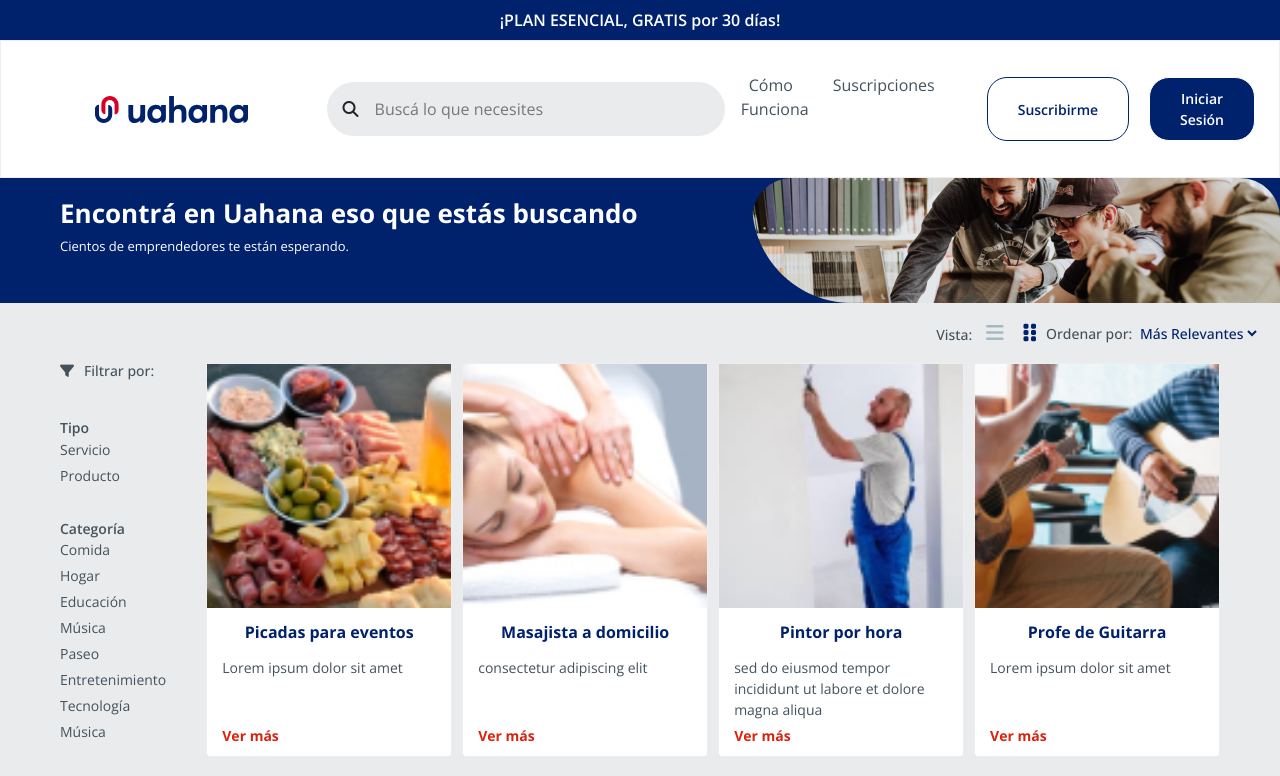
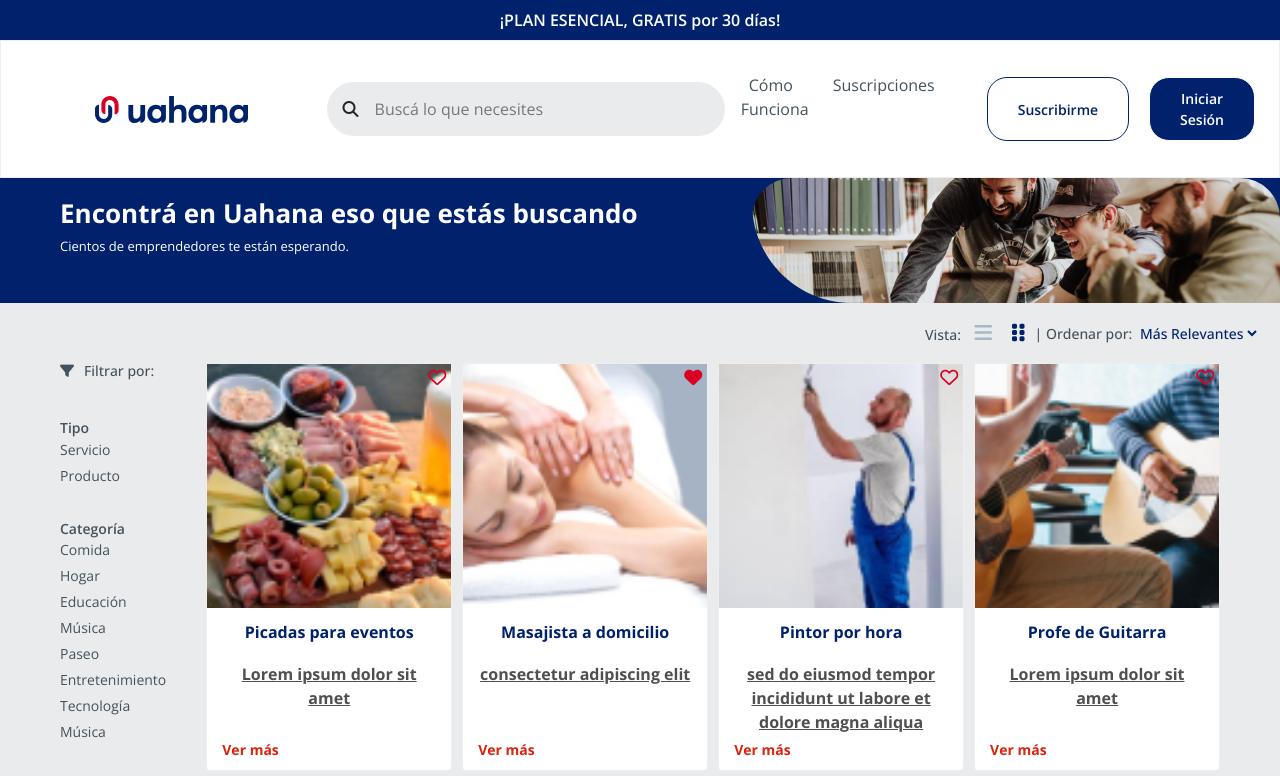
Before and after one commit to leilagattas/uahana, an Angular app in the folder Uahana/: page /busqueda in a window 1280 px wide. Shown: the top 776 px of the page. Built offline with nearby package versions, Linux system fonts and the light colour scheme.

Commit message:
CompletadoBusqueda

```diff
--- a/Uahana/src/app/components/busqueda/busqueda.component.css
+++ b/Uahana/src/app/components/busqueda/busqueda.component.css
@@ -61,6 +61,7 @@ h4 {
 
 .rdo-busqueda {
     width: 90%;
+    margin-bottom: 100px;
 }
 
 .vista {
--- a/Uahana/src/app/components/busqueda/busqueda.component.html
+++ b/Uahana/src/app/components/busqueda/busqueda.component.html
@@ -12,7 +12,7 @@
             <i [ngClass]="gridView? 'fa-solid fa-grip-vertical selectedI': 'fa-solid fa-grip-vertical'"
                 (click)="changeDisplay('grid')"></i>
         </h3>
-        <h3>Ordenar por: <select name="" id="">
+        <h3>| Ordenar por: <select name="" id="">
                 <option value="">Más Relevantes</option>
             </select></h3>
     </div>
--- a/Uahana/src/app/components/busqueda/rdo-busqueda/rdo-busqueda.component.css
+++ b/Uahana/src/app/components/busqueda/rdo-busqueda/rdo-busqueda.component.css
@@ -28,6 +28,16 @@ h5 {
     display: flex;
     background-color: white;
     margin-bottom: 20px;
+}
+
+/* .divList:hover, */
+.divGrid:hover {
+    cursor: pointer;
+}
+
+/* .cardList:hover, */
+.card:hover {
+    transform: scale(1.01);
 }
 
 .cardList img {
@@ -64,3 +74,34 @@ h5 {
 .verMasList {
     font-weight: 700;
 }
+
+i {
+    color: var(--rojo-logo);
+    font-size: 18px;
+    cursor: pointer;
+    z-index: 2;
+    position: absolute;
+}
+
+.card i {
+    right: 2%;
+    top: 1%;
+}
+
+.cardList i {
+    right: 4%;
+    font-size: 20px;
+}
+
+p {
+    color: #4F4F4F;
+    font-weight: 700;
+    font-size: var(--menu-items);
+    text-align: center;
+    margin-top: 20px;
+    text-decoration: underline;
+}
+
+p:hover {
+    cursor: pointer;
+}
--- a/Uahana/src/app/components/busqueda/rdo-busqueda/rdo-busqueda.component.html
+++ b/Uahana/src/app/components/busqueda/rdo-busqueda/rdo-busqueda.component.html
@@ -1,5 +1,7 @@
 <div [ngClass]="tipoDisplay == 'grid' ? 'rtasGrid' : 'rtasList'">
     <div [ngClass]="tipoDisplay == 'grid' ? 'card' : 'cardList'" *ngFor="let titulo of titulos; let i = index">
+        <i *ngIf="liked[i]" class="fa-solid fa-heart"></i>
+        <i *ngIf="!liked[i]" class="fa-regular fa-heart"></i>
         <div>
             <img src="../../../assets/{{imgName[i]}}" alt="">
         </div>
@@ -10,3 +12,4 @@
         </div>
     </div>
 </div>
+<p>Cargar más resultados</p>
--- a/Uahana/src/app/components/busqueda/rdo-busqueda/rdo-busqueda.component.ts
+++ b/Uahana/src/app/components/busqueda/rdo-busqueda/rdo-busqueda.component.ts
@@ -11,13 +11,15 @@ export class RdoBusquedaComponent implements OnInit, OnChanges {
   descripcion: string[] = [];
   imgName: string[] = [];
   titulos: string[] = [];
+  liked: boolean[] = [];
+
   @Input() tipoDisplay: string = "";
 
   constructor() { }
 
   ngOnInit(): void {
     this.valuesCompRend();
-    console.log(this.tipoDisplay);
+    // this.tipoDisplay = "list";
   }
 
   ngOnChanges(changes: SimpleChanges) {
@@ -28,6 +30,7 @@ export class RdoBusquedaComponent implements OnInit, OnChanges {
     this.imgName = ["destacados1.png", "destacados2.png", "destacados3.png", "destacados4.png", "destacados1.png", "destacados2.png", "destacados3.png", "destacados4.png", "destacados1.png", "destacados2.png", "destacados3.png", "destacados4.png"]
     this.titulos = ["Picadas para eventos", "Masajista a domicilio", "Pintor por hora", "Profe de Guitarra", "se", "de", "el2", "y", "a", "b", "a", "b"]
     this.descripcion = ["Lorem ipsum dolor sit amet", "consectetur adipiscing elit", "sed do eiusmod tempor incididunt ut labore et dolore magna aliqua", "Lorem ipsum dolor sit amet", "consectetur adipiscing elit", "sed do eiusmod tempor incididunt ut labore et dolore magna aliqua", "Lorem ipsum dolor sit amet", "consectetur adipiscing elit", "sed do eiusmod tempor incididunt ut labore et dolore magna aliqua."]
+    this.liked = [false, true, false, false, false, false, true];
   }
 
 }
```
